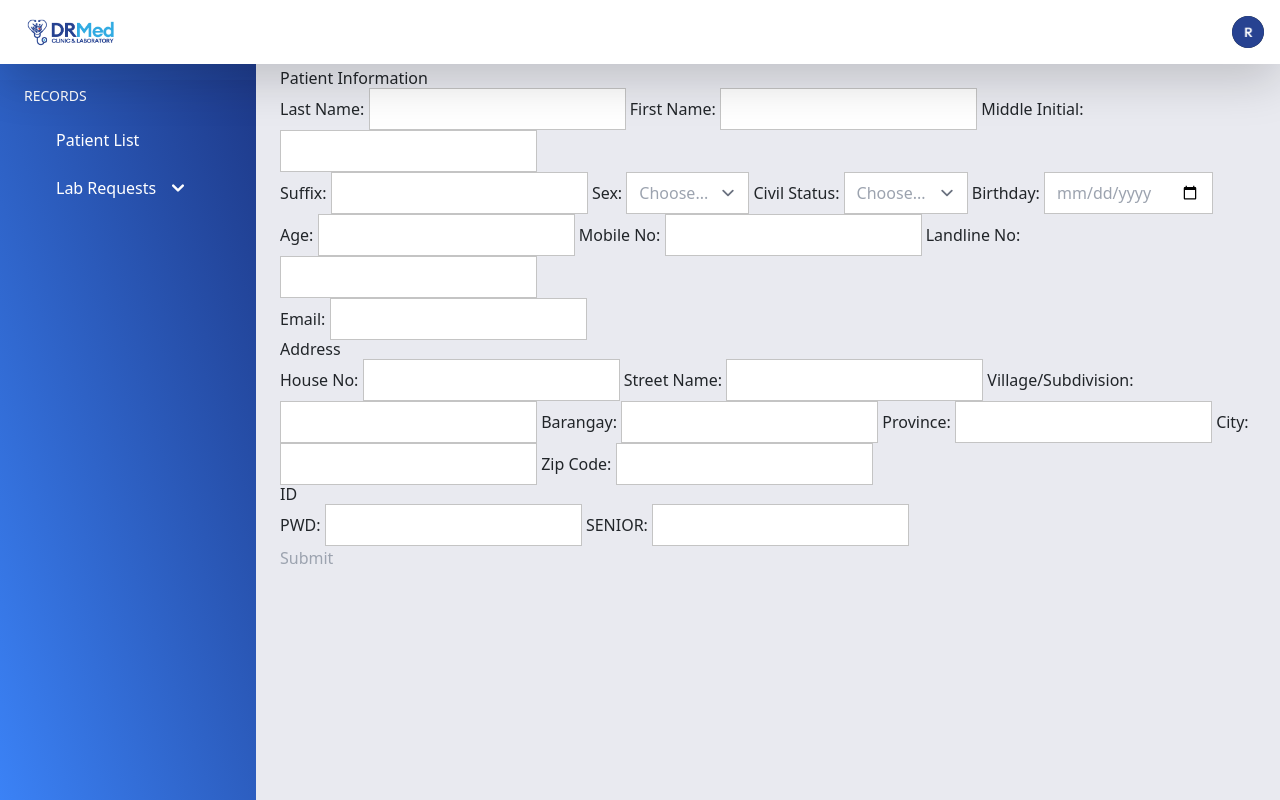
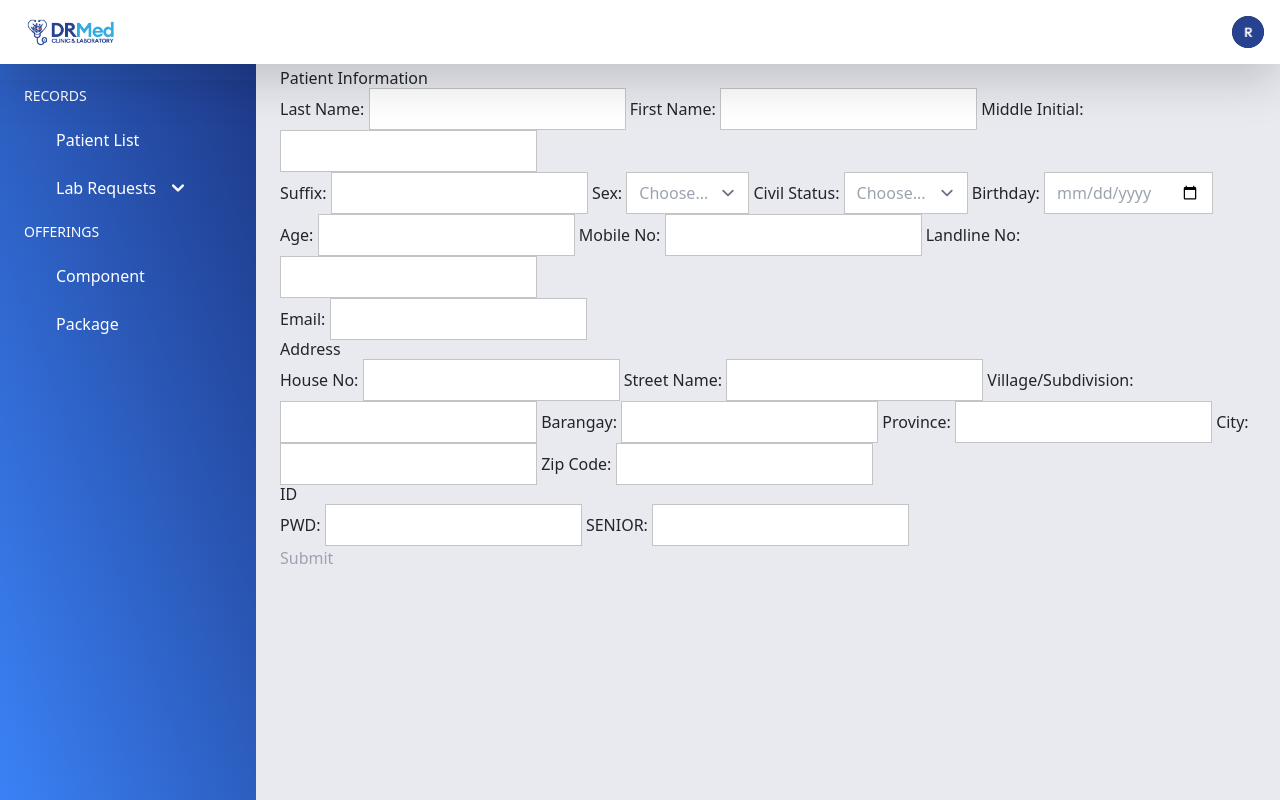
Before and after one commit to daveigh-abogado/drmedlab, a Django app: page /add_patient in a window 1280 px wide. Run offline with Django 5.2, Linux system fonts and the light colour scheme; style sheets or scripts are compiled from the project's sources; some libraries are stand-ins or nearby versions.

Commit message:
updated sidebar/nav menu

```diff
--- a/labreqsys/templates/labreqsys/base.html
+++ b/labreqsys/templates/labreqsys/base.html
@@ -63,13 +63,14 @@
         <aside id="sidebar-multi-level-sidebar" class="fixed top-0 left-0 z-40 w-64 h-screen pt-20 bg-gradient-to-tr from-blue-500 to-blue-900 transition-transform -translate-x-full sm:translate-x-0" aria-label="Sidebar">
             <div class="h-full overflow-y-auto bg-gradient-to-tr from-blue-500 to-blue-900  ">
                 <ul class="space-y-2 font-medium no-underline">
+                    <!-- RECORDS-->
                     <li>
                         <a class="flex text-xs items-center p-2 text-white rounded-lg dark:text-white group no-underline">
                             <span class="ms-3 no-underline">RECORDS</span>
                         </a>
                     </li>
 
-                    <!--ACTUAL Lists-->
+                    <!--ACTUAL STATUS Lists-->
                     <li>
                     <a href="{% url 'patientList' %}" class="no-underline flex items-center p-2 w-64 text-white rounded-lg dark:text-white hover:dark:text-blue-900 hover:bg-blue-300 active:bg-blue-300 active:text-blue-900 group">
                         <span class="ms-5">Patient List</span>
@@ -97,6 +98,26 @@
                              </li>
                         </ul>
                     </li>
+
+                    <!--OFFERINGS-->
+                    <li>
+                        <a class="flex text-xs items-center p-2 text-white rounded-lg dark:text-white group no-underline">
+                            <span class="ms-3 no-underline">OFFERINGS</span>
+                        </a>
+                    </li>
+
+                    <!--ACTUAL OFFERINGS Lists-->
+                    <li>
+                        <a href="#" class="no-underline flex items-center p-2 w-64 text-white rounded-lg dark:text-white hover:dark:text-blue-900 hover:bg-blue-300 active:bg-blue-300 active:text-blue-900 group">
+                            <span class="ms-5">Component</span>
+                        </a>
+                    </li>
+                    <li>
+                        <a href="#" class="no-underline flex items-center p-2 w-64 text-white rounded-lg dark:text-white hover:dark:text-blue-900 hover:bg-blue-300 active:bg-blue-300 active:text-blue-900 group">
+                            <span class="ms-5">Package</span>
+                        </a>
+                    </li>
+
                 </ul>
             </div>
         </aside>
```
